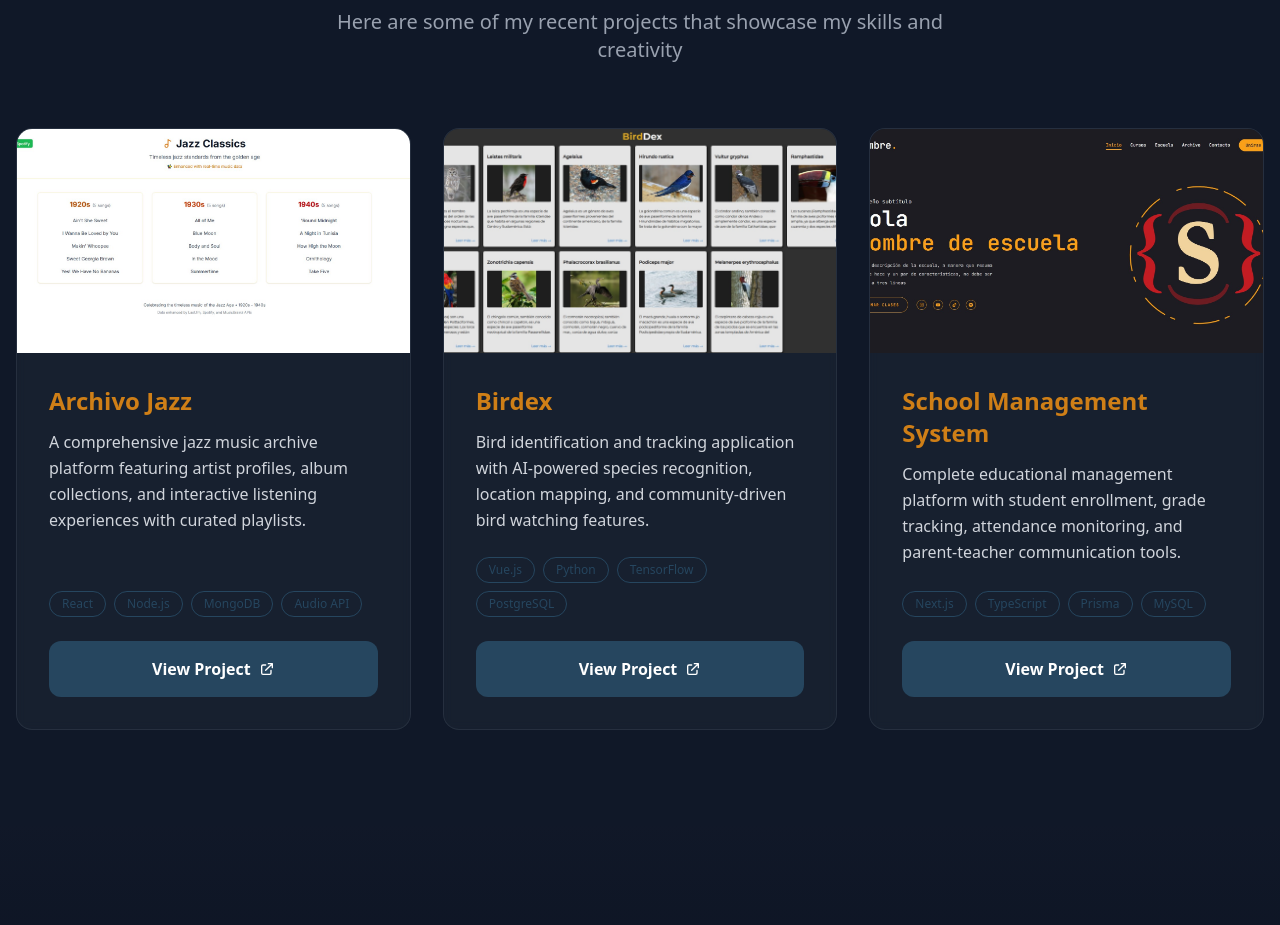
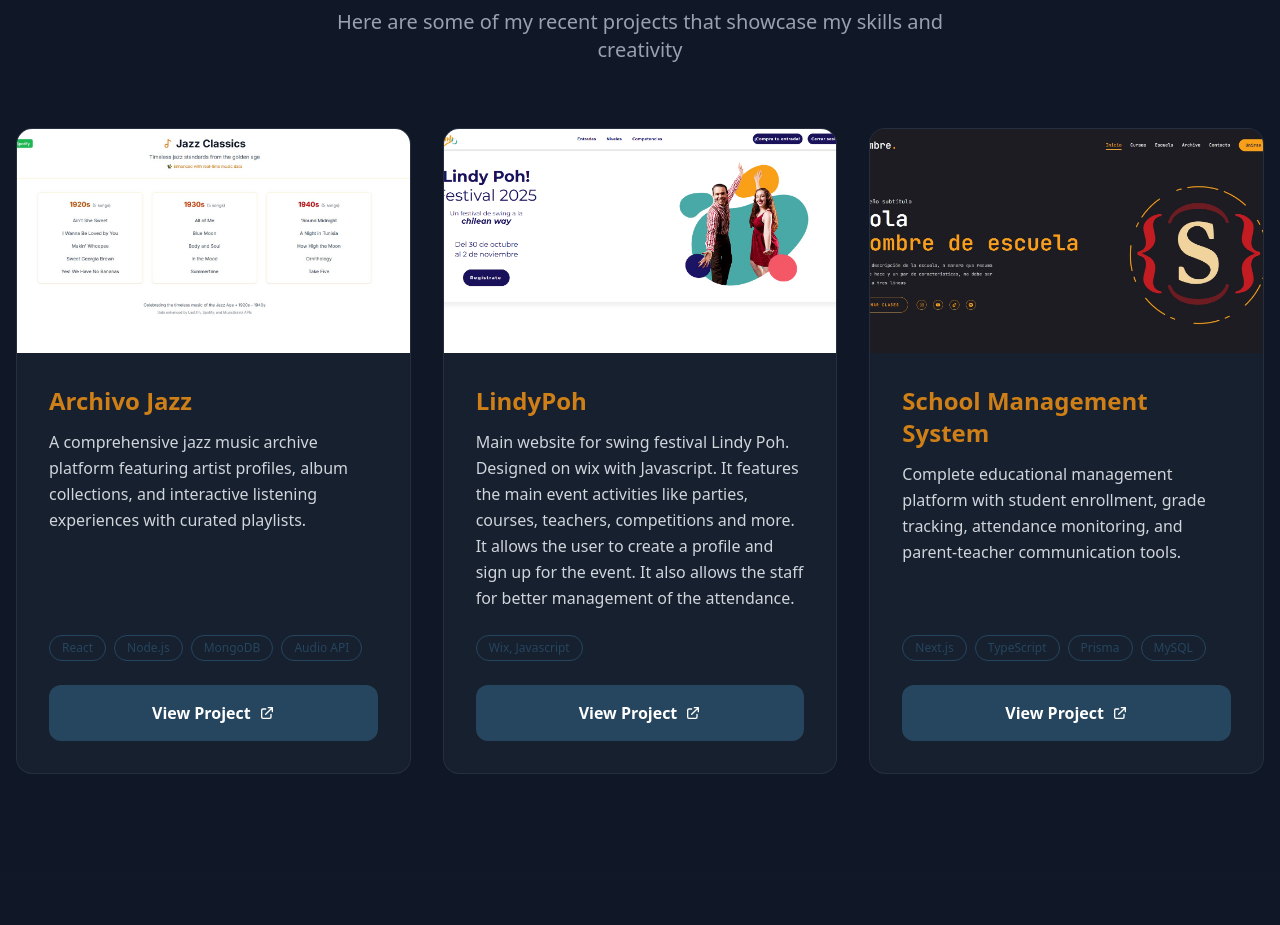
Before and after one commit to aaplv2/portfolio-andy, a Next.js app: page / in a window 1280 px wide. Shown: the part 1527-2452 px from the top of the page. Built offline with nearby package versions, Linux system fonts and the light colour scheme.

Commit message:
Update projects

```diff
--- a/components/Projects.js
+++ b/components/Projects.js
@@ -18,12 +18,12 @@ export default function Projects() {
       tech: ["React", "Node.js", "MongoDB", "Audio API"],
     },
     {
-      title: "Birdex",
+      title: "LindyPoh",
       description:
-        "Bird identification and tracking application with AI-powered species recognition, location mapping, and community-driven bird watching features.",
-      url: "https://example-birdex.com",
-      image: "/birdex.jpg",
-      tech: ["Vue.js", "Python", "TensorFlow", "PostgreSQL"],
+        "Main website for swing festival Lindy Poh. Designed on wix with Javascript. It features the main event activities like parties, courses, teachers, competitions and more. It allows the user to create a profile and sign up for the event. It also allows the staff for better management of the attendance.",
+      url: "https://www.parenteswing.org/",
+      image: "/lindypoh.png",
+      tech: ["Wix, Javascript"],
     },
     {
       title: "School Management System",
```
Also changed, not shown: public/lindypoh.png (added).
